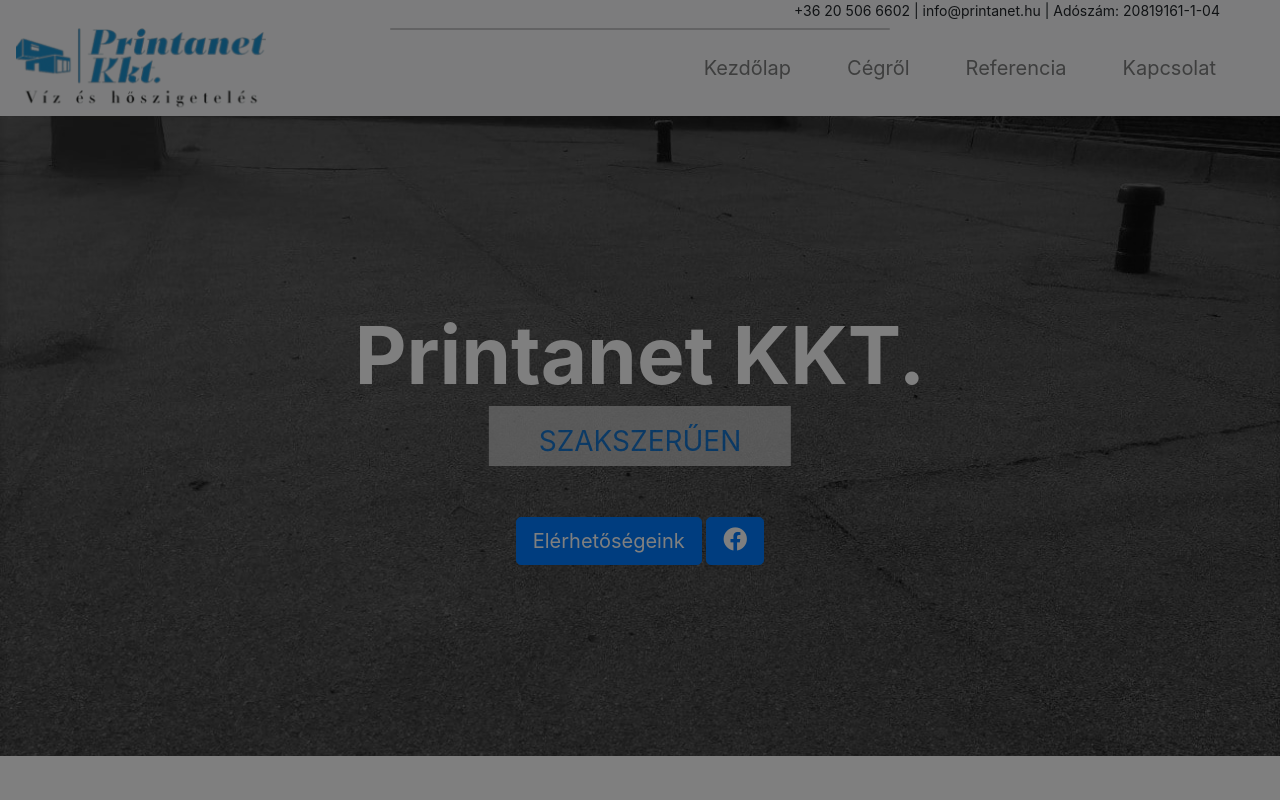
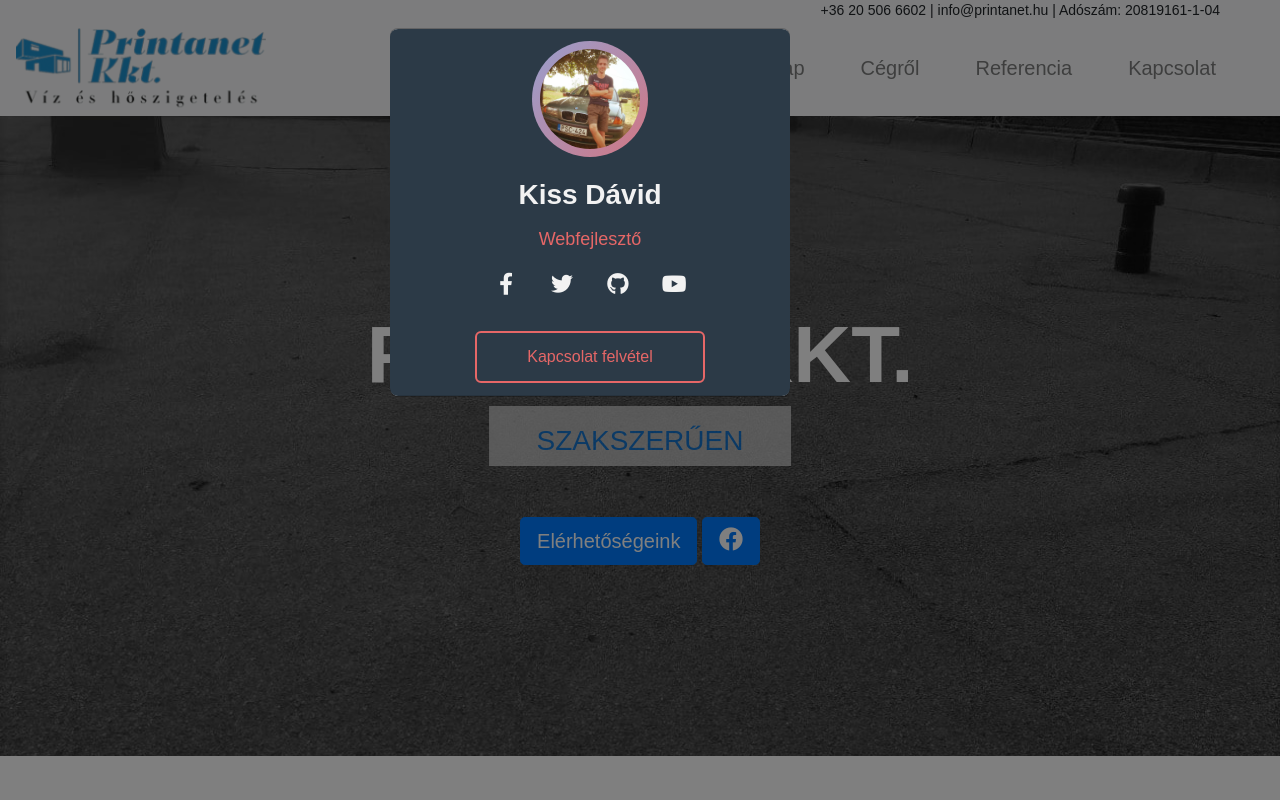
Before and after one commit to Dave-K-98/Printanet, a PHP site: page / in a window 1280 px wide, after a click on "Kiss Dávid". Run offline with PHP 8.4, Linux system fonts and the light colour scheme.

Commit message:
Modal profile card kész

```diff
--- a/footer.php
+++ b/footer.php
@@ -30,7 +30,7 @@
                 </div>
 
                 <div class="col-lg-10 col-md-9 col-sm-9 col-9">
-                    <h3 class="font-weight-light">Telefonon és Emailben is</h3>
+                    <h3 class="font-weight-light">Telefonon vagy Emailben is</h3>
                     <p>+36 20 506 6602 <br>
                       <a style="color: #fff" href="mailto:ordogzsolt75@gmail.com">ordogzsolt75@gmail.com</a></p>
                 </div>
@@ -60,8 +60,7 @@
 
     <div class="ended text-center">
         <p>PRINTANET KKT. | 2020 | A weboldalt készítette:
-        <button type="button" data-toggle="modal" data-target="#exampleModal"><i class="fa fa-info-circle" aria-hidden="true">Kiss Dávid </i>
-</button></p>
+        <button class="info-btn" type="button" data-toggle="modal" data-target="#exampleModal">Kiss Dávid</button></p>
     </div>
 
 
@@ -72,7 +71,23 @@
 <div class="modal fade" id="exampleModal" tabindex="-1" role="dialog" aria-labelledby="exampleModalLabel" aria-hidden="true">
   <div class="modal-dialog" role="document">
     <div class="modal-content">
+        <div class="profile-card">
+            <div class="card-header">
+                <div class="pic">
+                    <img src="profilkep.jpg" alt="">
+                </div>
+                <div class="name">Kiss Dávid</div>
+                <div class="desc">Webfejlesztő</div>
+                <div class="sm">
+                    <a href="#" class="fab fa-facebook-f"></a>
+                    <a href="#" class="fab fa-twitter"></a>
+                    <a href="#" class="fab fa-github"></a>
+                    <a href="#" class="fab fa-youtube"></a>
+                </div>
+                <a href="#" class="contact-btn">Kapcsolat felvétel</a>
+            </div>
 
+        </div>
     </div>
   </div>
 </div>
--- a/header.php
+++ b/header.php
@@ -10,6 +10,7 @@
 
     <!-- My Style CSS -->
     <link rel="stylesheet" href="style.css" type="text/css" />
+    <link rel="stylesheet" href="css/profcard.css" type="text/css" />
 
     <!-- Bootstrap CSS - v4.5.3 -->
     <link rel="stylesheet" href="https://cdn.jsdelivr.net/npm/bootstrap@4.5.3/dist/css/bootstrap.min.css">
--- a/style.css
+++ b/style.css
@@ -1,3 +1,11 @@
+* {
+    margin: 0;
+    padding: 0;
+    font-family: "Ubuntu", sans-serif;
+    box-sizing: border-box !important;
+    text-decoration: none !important;
+}
+
 html, body {
     height: 100%;
     width: 100%;
@@ -252,7 +260,137 @@ footer span {
 
 
 /* Modal - Profile - Card */
+.info-btn {
+    display: inline-block;
+    padding: 3px 15px;
+    color: #e66767;
+    border: 2px solid #e66767;
+    border-radius: 6px;
+    margin-top: 16px;
+    transition: .3s linear;
+}
+.modal-content {
+    display: flex;
+    align-items: center !important;
+    justify-content: center !important;
+    width: 80% !important;
+    border-radius: 8px !important;
+}
+.profile-card {
+    width: 400px;
+    text-align: center;
+    border-radius: 8px;
+    overflow: hidden;
+}
+.card-header {
+    background: #2c3a47 !important;
+    padding: 60px 40px;
+}
 
+.pic {
+    display: inline-block;
+    padding: 8px;
+    background: linear-gradient(130deg, #74b9ff, #e66767);
+    margin: auto;
+    border-radius: 50%;
+    background-size: 200% 200%;
+    animation: animated-gradient 2s linear infinite;
+}
+
+@keyframes animated-gradient {
+    25% {
+        background-position: left bottom;
+    }
+    50% {
+        background-position: right bottom;
+    }
+    75% {
+        background-position: right top;
+    }
+    100% {
+        background-position: left top;
+    }
+}
+
+.pic img {
+    display: block;
+    width: 100px;
+    height: 100px;
+    border-radius: 50%;
+}
+
+.name {
+    color: #f2f2f2;
+    font-size: 28px;
+    font-weight: 600;
+    margin: 10px 0;
+}
+
+.desc{
+    font-size: 18px;
+    color: #e66767;
+}
+
+.sm {
+    display: flex;
+    justify-content: center;
+    margin: 20px 0;
+}
+
+.sm a {
+    color: #f2f2f2;
+    width: 56px;
+    font-size: 22px;
+    transition: .3s linear;
+}
+
+.sm a:hover {
+    color: #e66767;
+}
+
+.contact-btn {
+    display: inline-block;
+    padding: 12px 50px;
+    color: #e66767;
+    border: 2px solid #e66767;
+    border-radius: 6px;
+    margin-top: 16px;
+    transition: .3s linear;
+}
+
+.contact-btn:hover {
+    background: #e66767;
+    color: #f2f2f2;
+}
+
+.card-footer {
+    background: #f4f4f4;
+    padding: 60px 10px;
+}
+
+.numbers {
+    display: flex;
+    align-items: center;
+}
+
+.item {
+    flex: 1;
+    text-transform: uppercase;
+    font-size: 13px;
+    color: #e66767;
+}
+
+.item span {
+    display: block;
+    color: #2c3a47;
+    font-size: 30px;
+}
+
+.border {
+    width: 1px;
+    height: 30px;
+    background: #bbb;
+}
 
 
 
```
Also changed, not shown: profilkep.jpg (added).
